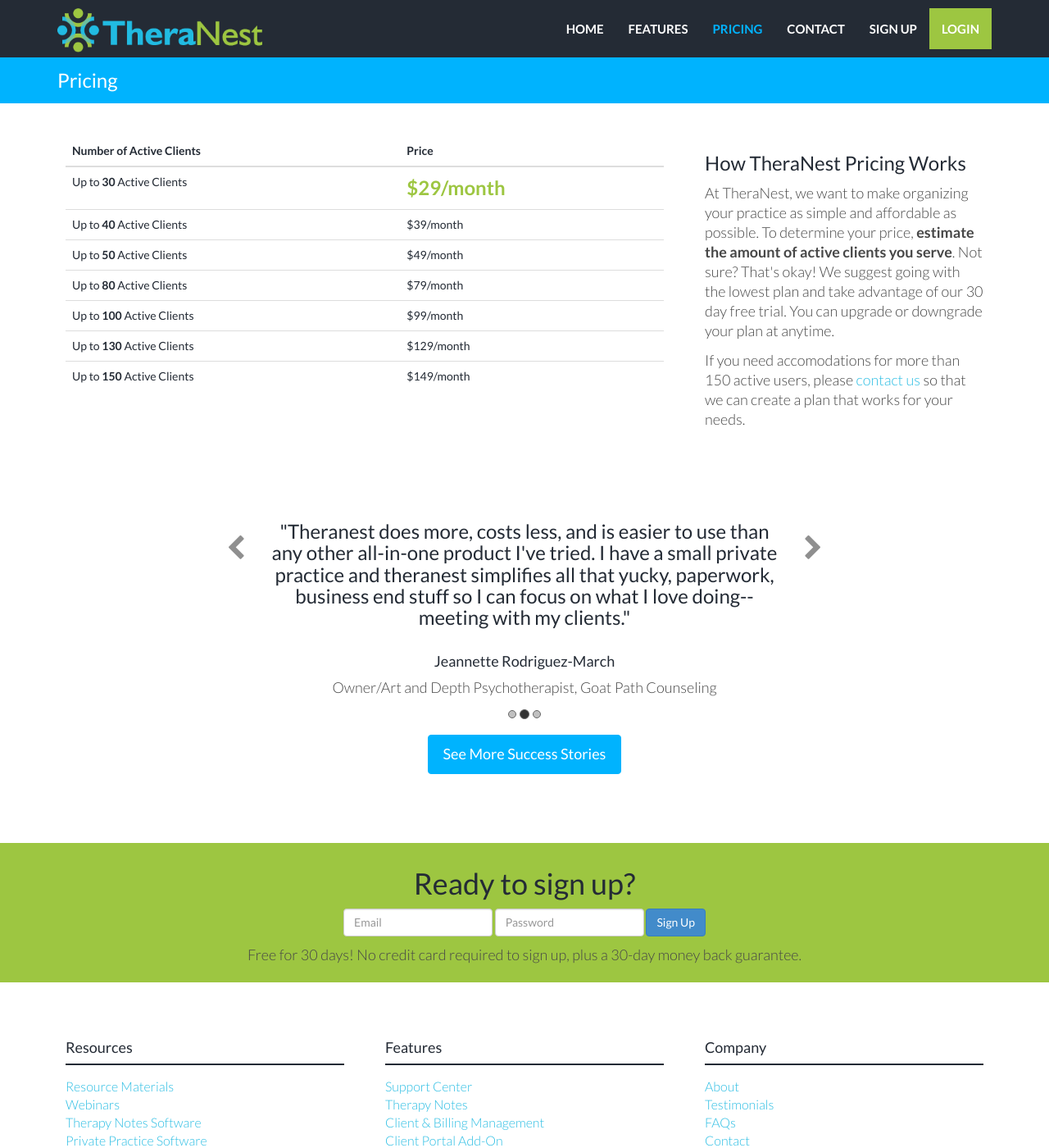
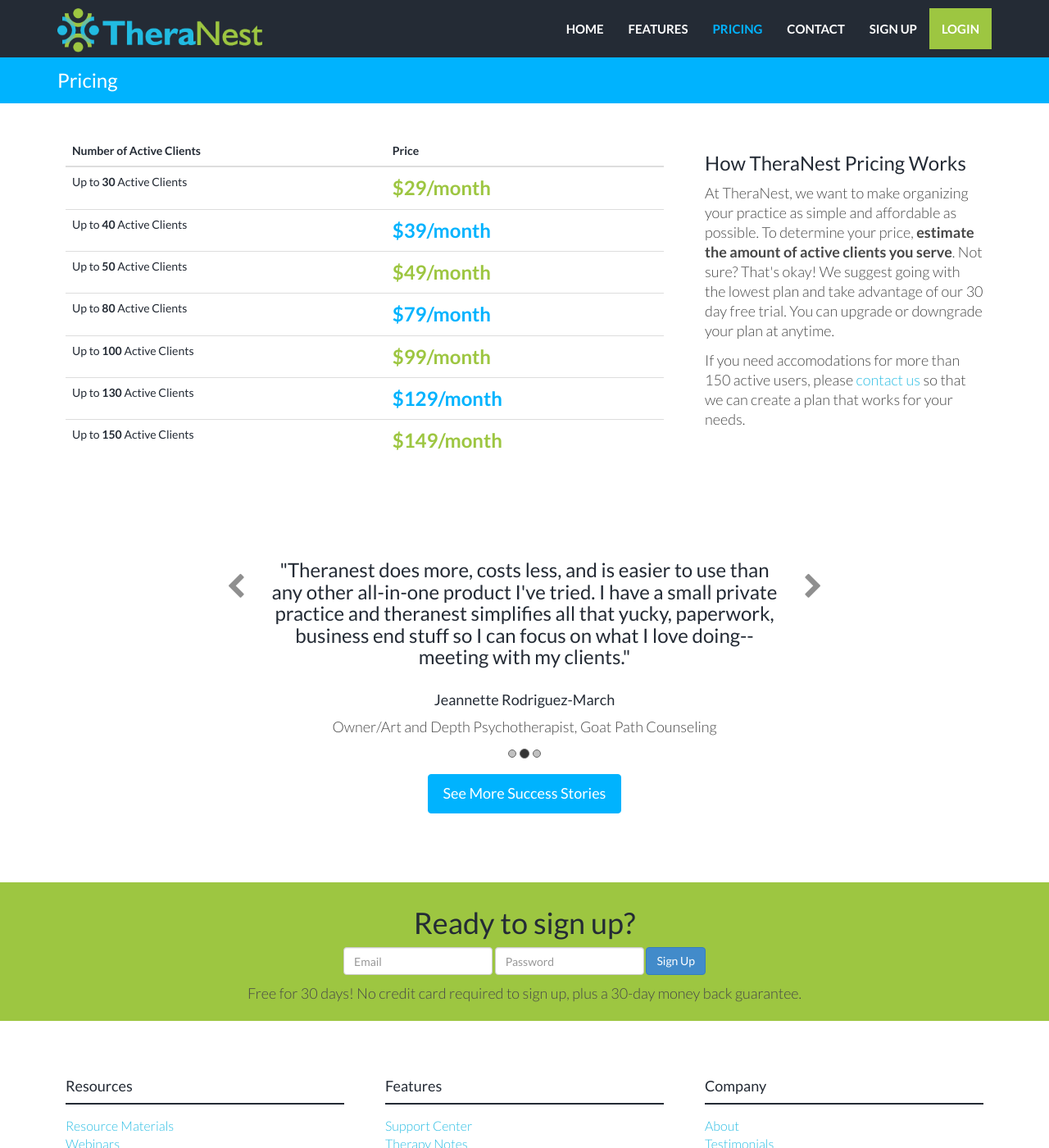
Before and after one commit to kaylacille/theranest-update, a Jekyll site: the page built from pricing.html, in a window 1280 px wide and 1400 px high. Shown: the whole window at 82% size. Built offline with Jekyll 4.4.1, drawn with Linux system fonts in a browser that asks for light colours; nearby versions of some CDN libraries.

Commit message:
Table styles on Pricing page

```diff
--- a/_includes/css/style.css
+++ b/_includes/css/style.css
@@ -665,6 +665,12 @@
   font-weight: bold;
 }
 
+td.blue-price{
+  color: {{ site.colors.primary }};
+  font-size: 24px;
+  font-weight: bold;
+}
+
 /* Quote Carousel */
 #quote-carousel
 {
--- a/pricing.html
+++ b/pricing.html
@@ -20,27 +20,27 @@
               </tr>
               <tr>
                 <td>Up to <b>40</b> Active Clients</td>
-                <td>$39/month</td>
+                <td class="blue-price">$39/month</td>
               </tr>
               <tr>
                 <td>Up to <b>50</b> Active Clients</td>
-                <td>$49/month</td>
+                <td class="green-price">$49/month</td>
               </tr>
               <tr>
                 <td>Up to <b>80</b> Active Clients</td>
-                <td>$79/month</td>
+                <td class="blue-price">$79/month</td>
               </tr>
               <tr>
                 <td>Up to <b>100</b> Active Clients</td>
-                <td>$99/month</td>
+                <td class="green-price">$99/month</td>
               </tr>
               <tr>
                 <td>Up to <b>130</b> Active Clients</td>
-                <td>$129/month</td>
+                <td class="blue-price">$129/month</td>
               </tr>
               <tr>
                 <td>Up to <b>150</b> Active Clients</td>
-                <td>$149/month</td>
+                <td class="green-price">$149/month</td>
               </tr>
             </tbody>
           </table>
```
